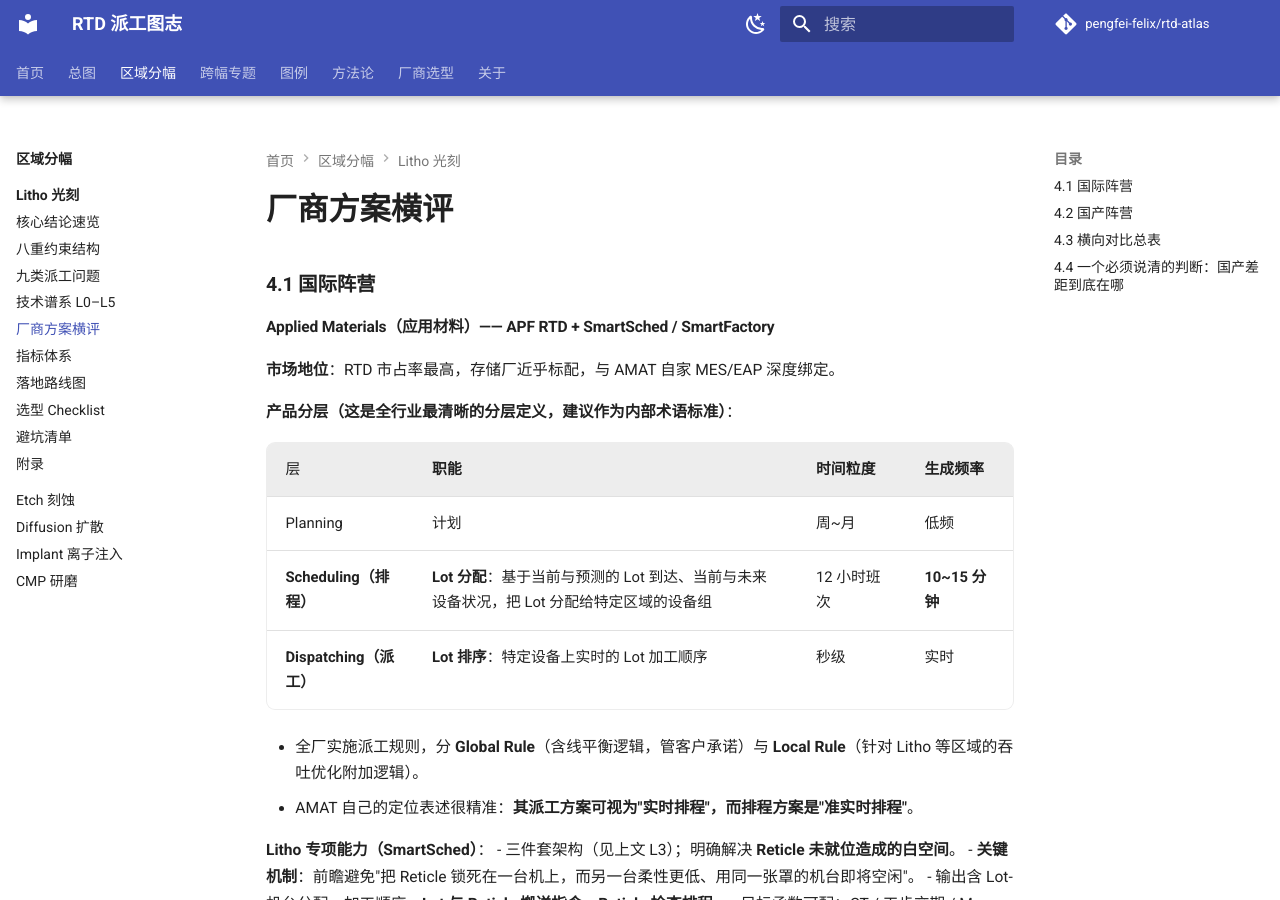
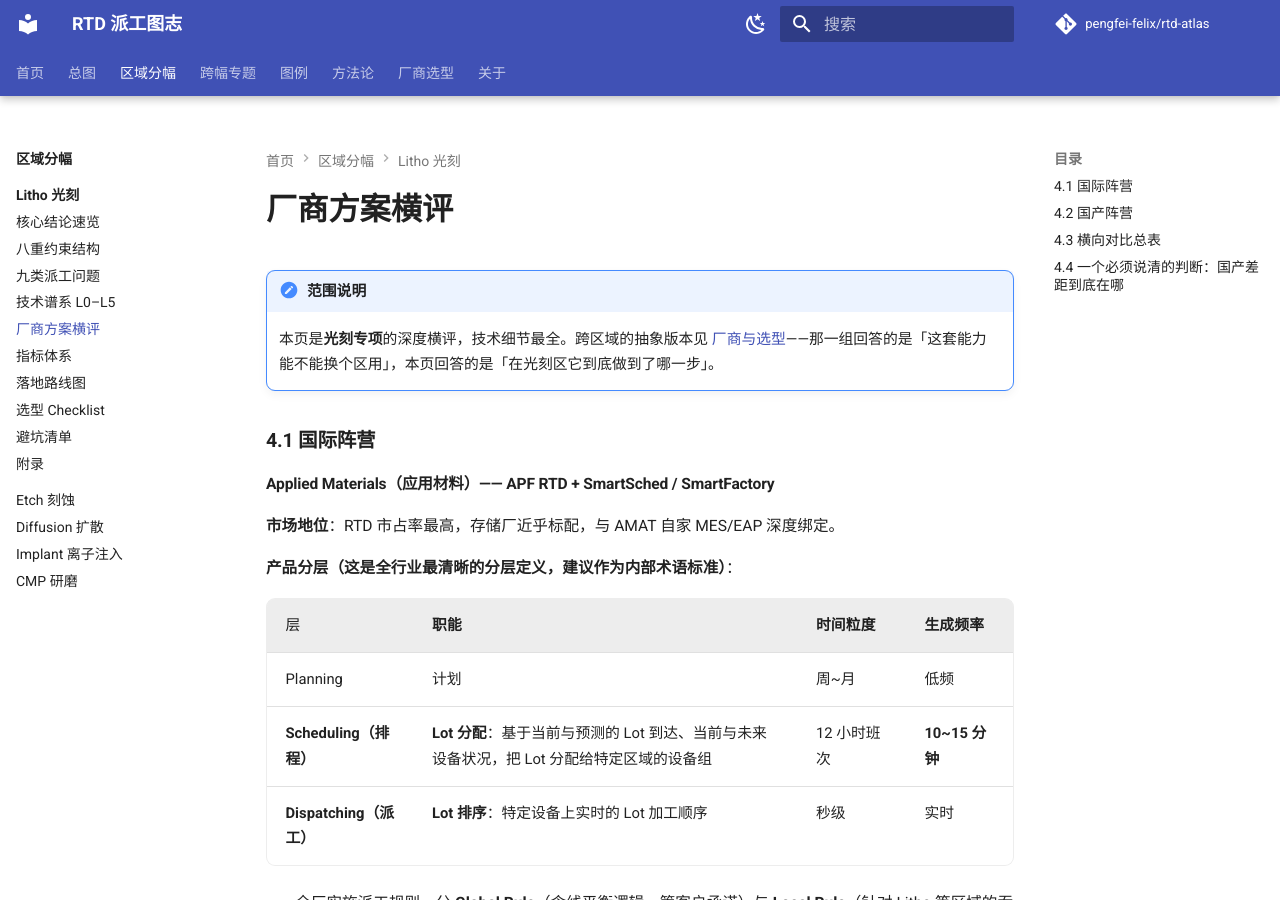
Before and after one commit to pengfei-felix/rtd-atlas, an MkDocs documentation site: the page built from docs/litho/04-厂商横评.md, in a window 1280 px wide and 900 px high. Built offline with MkDocs 1.6.1 and Material for MkDocs 9.7.7, drawn with Linux system fonts in a browser that asks for light colours; comment, search, counter and statistics services are not loaded.

Commit message:
docs: 厂商横评上提为跨区域版本（vendor 三页 + 对比总表）
- 删除测试残留页 docs/_tmp-test.md（会随构建发布成空白页）
- vendor/index：跨区对比总表，新增「跨区证据」维度 + 读表方法
- vendor/international：两条技术路线的跨区复制难易度；AMAT/Flexciton/IBM/Brooks 逐家
- vendor/domestic：赛美特/上扬/朋熙三种补课姿势 + 跨区证据缺口判断
- vendor/gap：差距暴露的三个时点表、跨区放大机制、L4 反向推论
- litho/04 加范围说明，指向 vendor/，内容零删减

```diff
--- a/docs/litho/04-厂商横评.md
+++ b/docs/litho/04-厂商横评.md
@@ -3,6 +3,9 @@ title: 厂商方案横评
 ---
 
 # 厂商方案横评
+
+!!! note "范围说明"
+    本页是**光刻专项**的深度横评，技术细节最全。跨区域的抽象版本见 [厂商与选型](../vendor/index.md)——那一组回答的是「这套能力能不能换个区用」，本页回答的是「在光刻区它到底做到了哪一步」。
 
 ### 4.1 国际阵营
 
```
Also changed, not shown: 4 other files.
